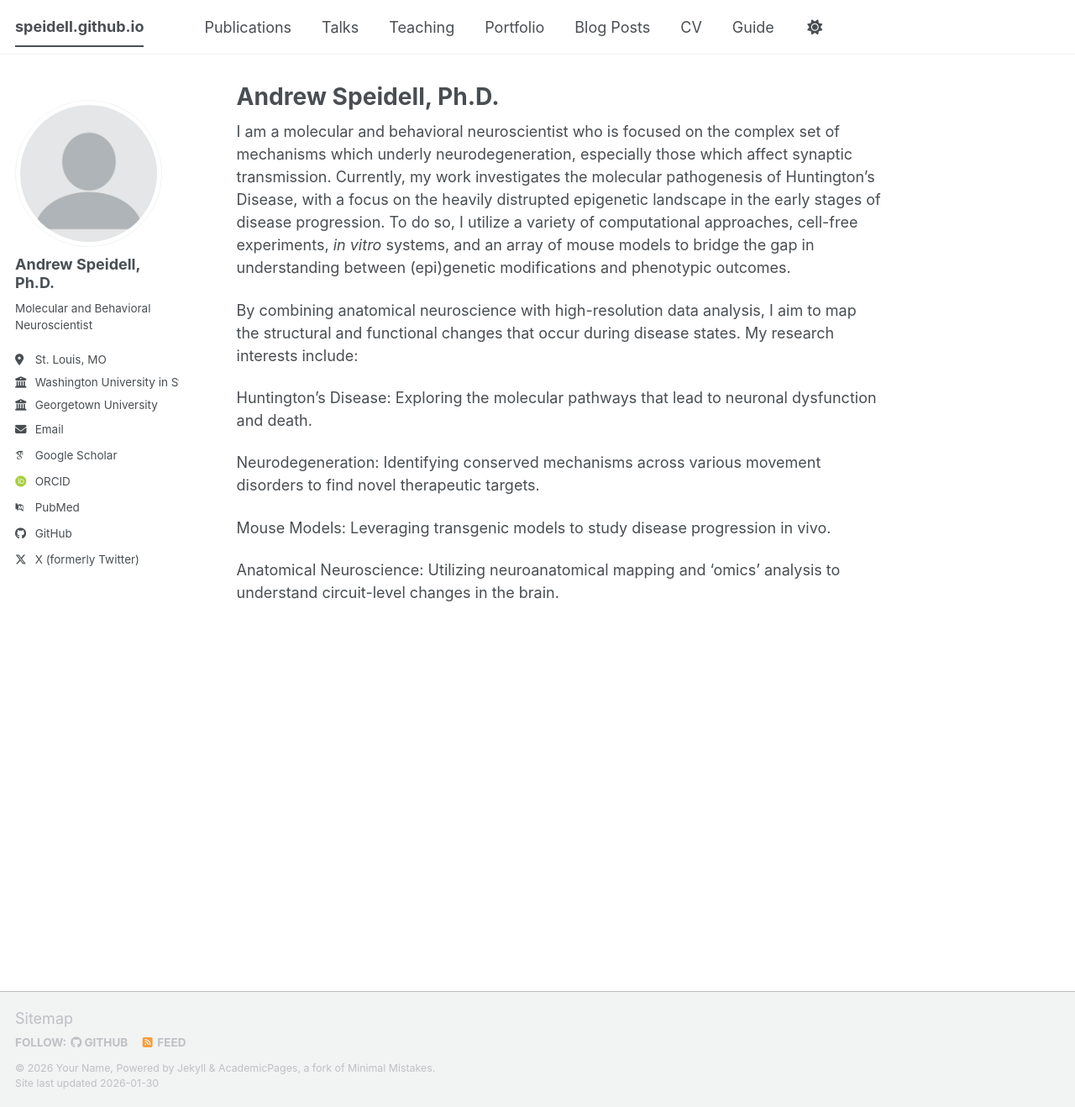
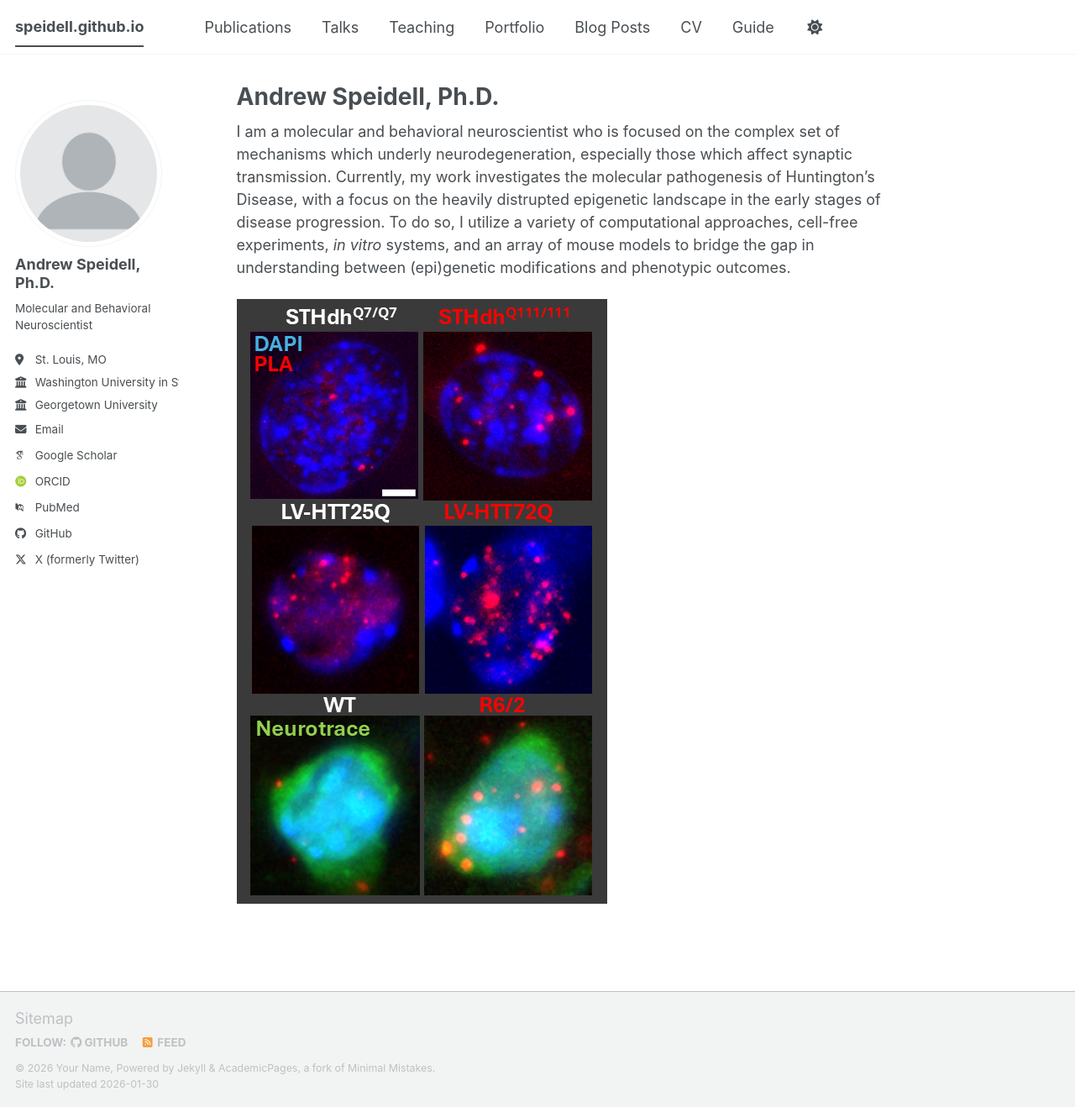
Before and after one commit to Speidell/speidell.github.io, a Jekyll site: the page built from _pages/about.md, in a window 1280 px wide and 1318 px high. Shown: the whole window at 84% size. Built offline with Jekyll 4.4.1, drawn with Linux system fonts in a browser that asks for light colours; some web fonts are replaced; a script bundle is joined from its source files by our own code; library files that are not in the unit come from our copies.

Commit message:
add picture 1
add picture 1

```diff
--- a/_pages/about.md
+++ b/_pages/about.md
@@ -9,12 +9,4 @@ redirect_from:
 
 I am a molecular and behavioral neuroscientist who is focused on the complex set of mechanisms which underly neurodegeneration, especially those which affect synaptic transmission. Currently, my work investigates the molecular pathogenesis of Huntington’s Disease, with a focus on the heavily distrupted epigenetic landscape in the early stages of disease progression. To do so, I utilize a variety of computational approaches, cell-free experiments, *in vitro* systems, and an array of mouse models to bridge the gap in understanding between (epi)genetic modifications and phenotypic outcomes.
 
-By combining anatomical neuroscience with high-resolution data analysis, I aim to map the structural and functional changes that occur during disease states. My research interests include:
-
-Huntington's Disease: Exploring the molecular pathways that lead to neuronal dysfunction and death.
-
-Neurodegeneration: Identifying conserved mechanisms across various movement disorders to find novel therapeutic targets.
-
-Mouse Models: Leveraging transgenic models to study disease progression in vivo.
-
-Anatomical Neuroscience: Utilizing neuroanatomical mapping and 'omics' analysis to understand circuit-level changes in the brain.
+![Research Graphic](/images/interactions.png)
```
Also changed, not shown: images/Interactions.png (added).
